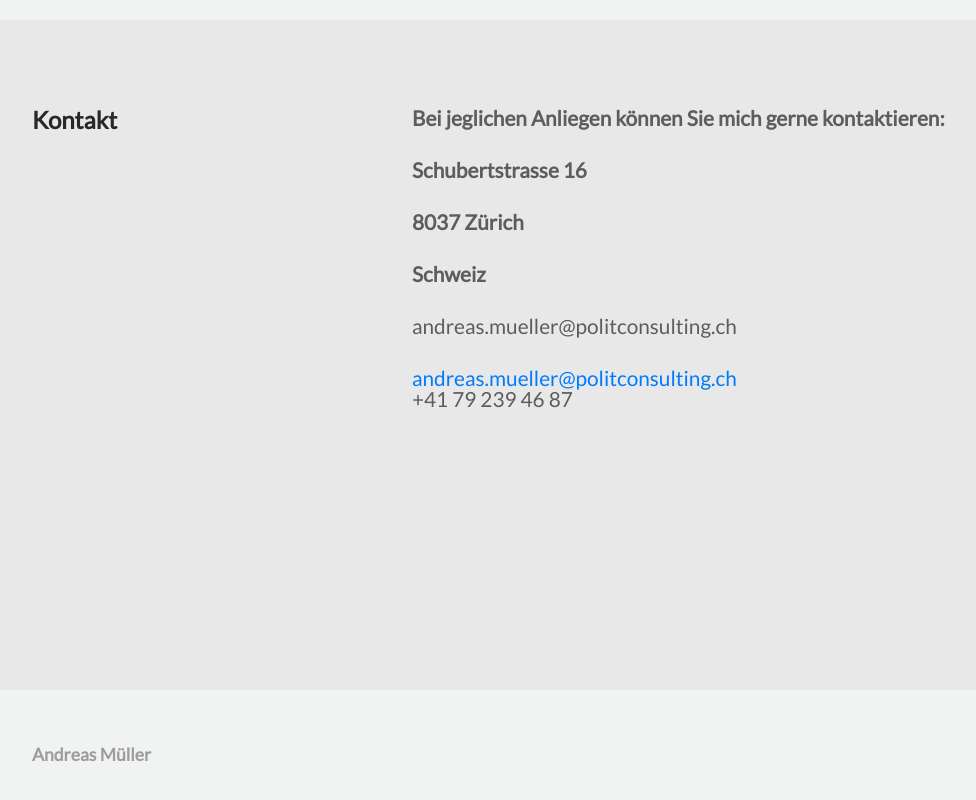
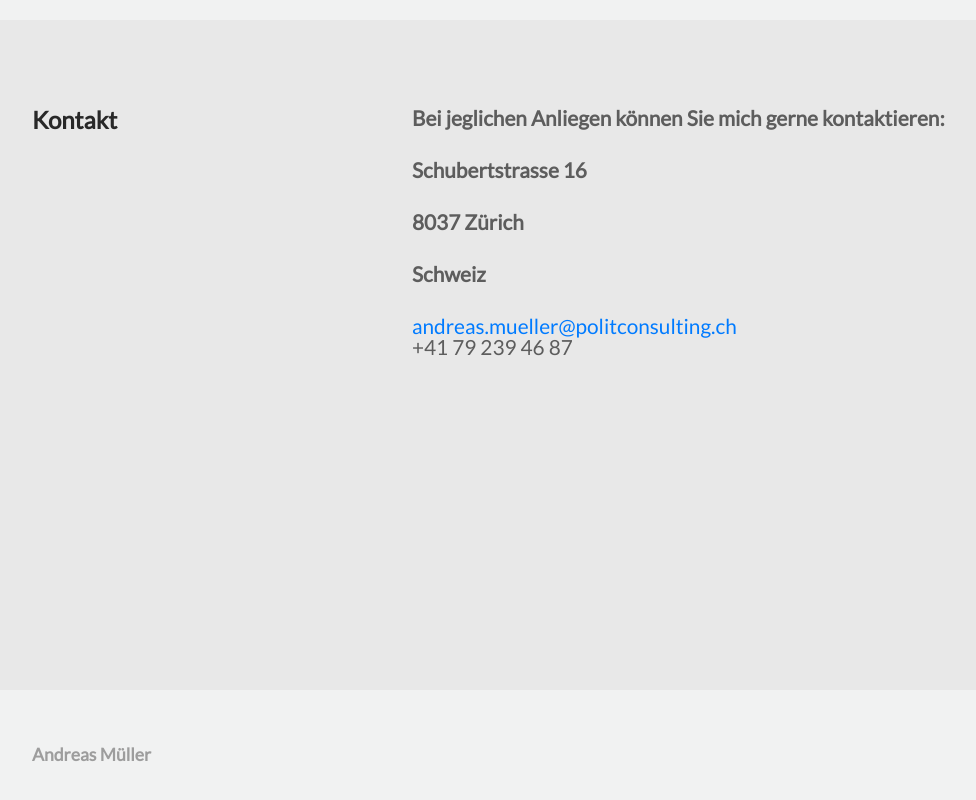
Before and after one commit to mmathys/andreasmueller, a plain HTML site: page index.html in a window 1280 px wide. Shown: the part 780-1580 px from the top of the page, without its empty margins (53-1029 px from the left). Drawn offline with nearby package versions, Linux system fonts and the light colour scheme.

Commit message:
mail test

```diff
--- a/index.html
+++ b/index.html
@@ -61,9 +61,7 @@
             <p class="contact-description__item contact-description__main">Schubertstrasse 16</p>
             <p class="contact-description__item contact-description__main">8037 Zürich</p>
             <p class="contact-description__item contact-description__main">Schweiz</p>
-            <p class="contact-description__item">andreas.mueller@politconsulting.ch</p>
-            <a href="mailto:andreas.mueller@politconsulting.ch">andreas.mueller@politconsulting.ch</a>
-
+            <a class="mail" href="mailto:andreas.mueller@politconsulting.ch">andreas.mueller@politconsulting.ch</a>
             <p class="contact-description__item">+41 79 239 46 87</p>
           </div>
         </div>
--- a/style.css
+++ b/style.css
@@ -140,6 +140,11 @@ html, body {
   font-size: 1.3rem;
 }
 
+.mail {
+  font-size: 1.3rem;
+  padding-bottom: 5vh;
+}
+
 @media (max-width: 750px) {
   .contact-description {
     padding-top: 2em;
```
